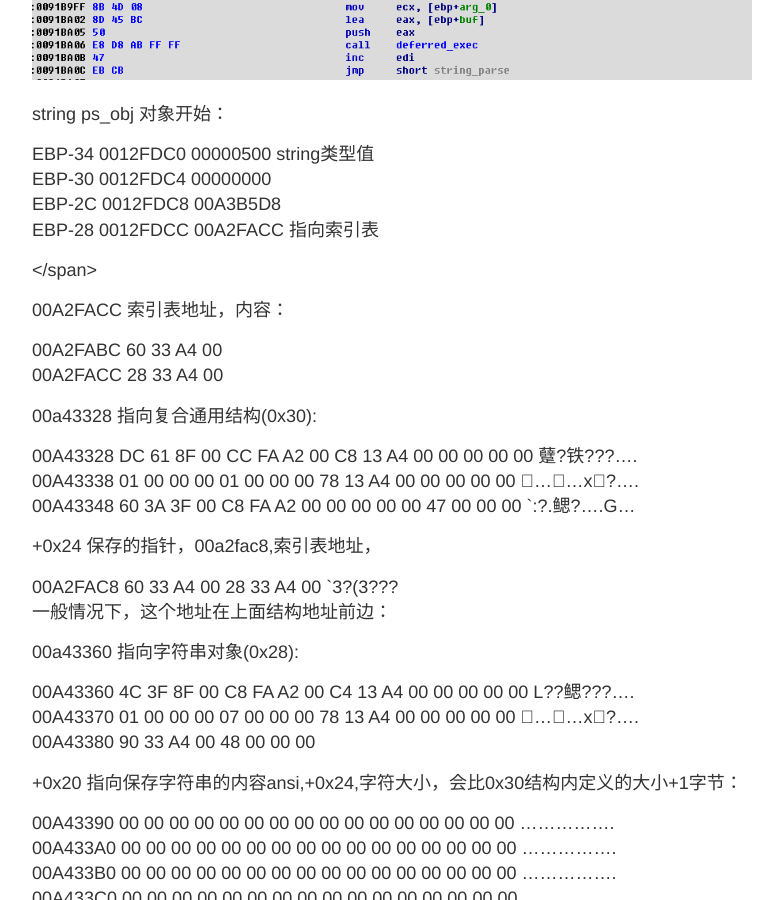
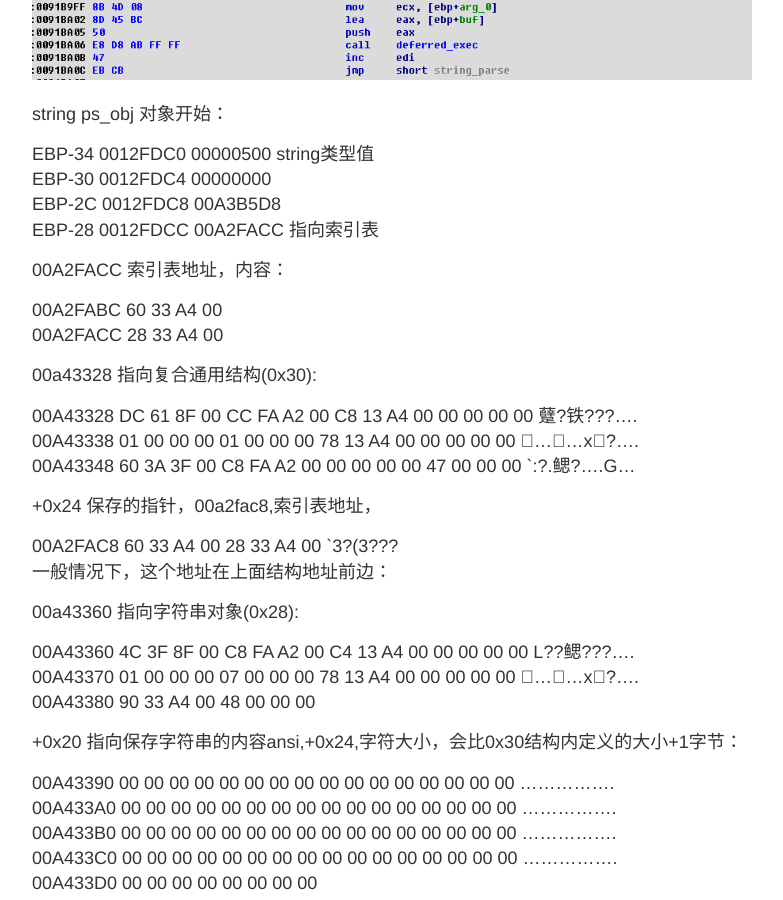
Before and after one commit to kcufId/kcufid.github.io, a Jekyll site: the page built from _posts/2019-01-09-eps漏洞(CVE-2017-0261)漏洞分析----从入门到再见.md, in a window 1280 px wide and 900 px high, scrolled down 10127 px. Shown: the whole window, without its empty margins (248-1031 px from the left). Built offline with Jekyll 4.4.1, drawn with Linux system fonts in a browser that asks for light colours.

Commit message:
color failed...

```diff
--- a/_posts/2019-01-09-eps漏洞(CVE-2017-0261)漏洞分析----从入门到再见.md
+++ b/_posts/2019-01-09-eps漏洞(CVE-2017-0261)漏洞分析----从入门到再见.md
@@ -208,14 +208,14 @@ l63内的字符，每放入一个，调用proc l61 间接调用l59,--> l56, rest
 
 string ps_obj 对象开始：
 
-<span style="color:red;">
+
 
 EBP-34   0012FDC0             00000500              string类型值
 EBP-30   0012FDC4             00000000
 EBP-2C   0012FDC8             00A3B5D8
 EBP-28   0012FDCC             00A2FACC               指向索引表
 
-</span>
+
 
  00A2FACC 索引表地址，内容：
 
```
